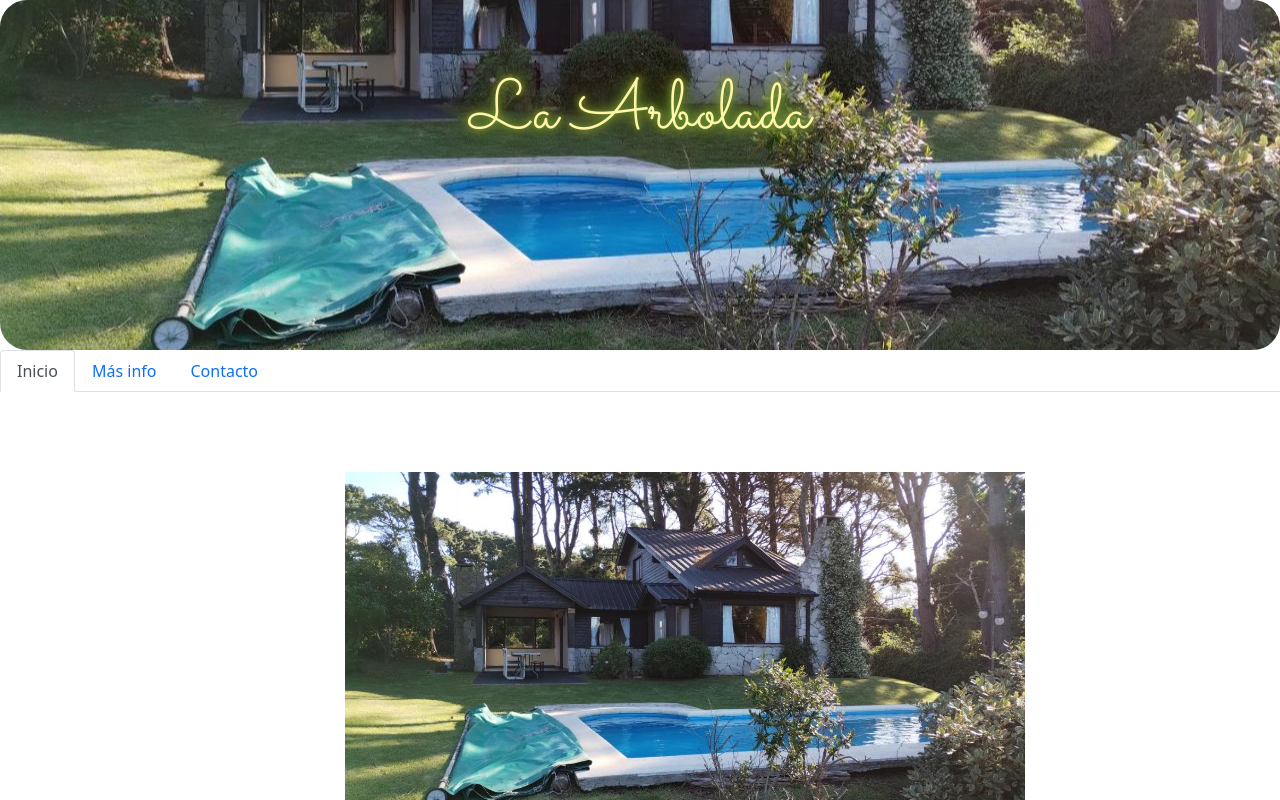
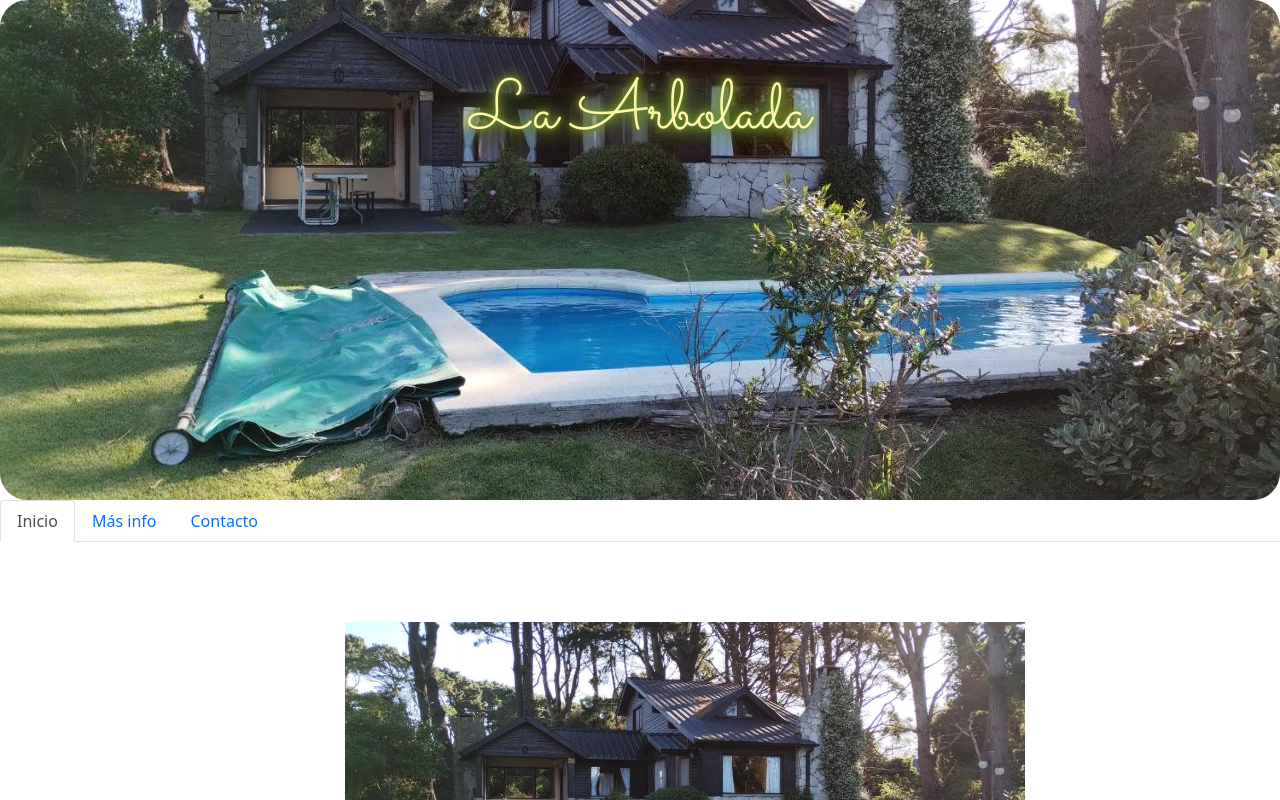
Before and after one commit to gastyft/Proyecto-Sierras, an Angular app in the folder sierras/: page /header in a window 1280 px wide. Shown: the top 800 px of the page. Built offline with nearby package versions, Linux system fonts and the light colour scheme.

Commit message:
correcion del mensaje del footer

```diff
--- a/sierras/src/app/components/footer/footer.component.ts
+++ b/sierras/src/app/components/footer/footer.component.ts
@@ -11,7 +11,7 @@ export class FooterComponent {
   enviarMensaje() {
     // Número de teléfono y mensaje predeterminado
     const numeroTelefono = '+5492235443274'; // Reemplaza con tu número de teléfono
-    const mensaje = 'Hola, estoy interesado en tu en averiguar por la estadía';
+    const mensaje = 'Hola, estoy interesado en averiguar por la estadía';
 
     // Construir el enlace de WhatsApp con el mensaje
     const enlaceWhatsApp = 'https://wa.me/' + numeroTelefono + '?text=' + encodeURIComponent(mensaje);
--- a/sierras/src/app/components/header/header.component.css
+++ b/sierras/src/app/components/header/header.component.css
@@ -86,12 +86,12 @@ body {
 
   width:100%;
 
-  height: 350px;
+  height: 500px;
 
 animation:movimiento 20s infinite linear alternate;
 background-repeat: no-repeat;
 background-size: cover;
-
+top: 0;
 left: 0px;
 right: 0px;
 border-radius: 27px 27px 27px 27px;
```
